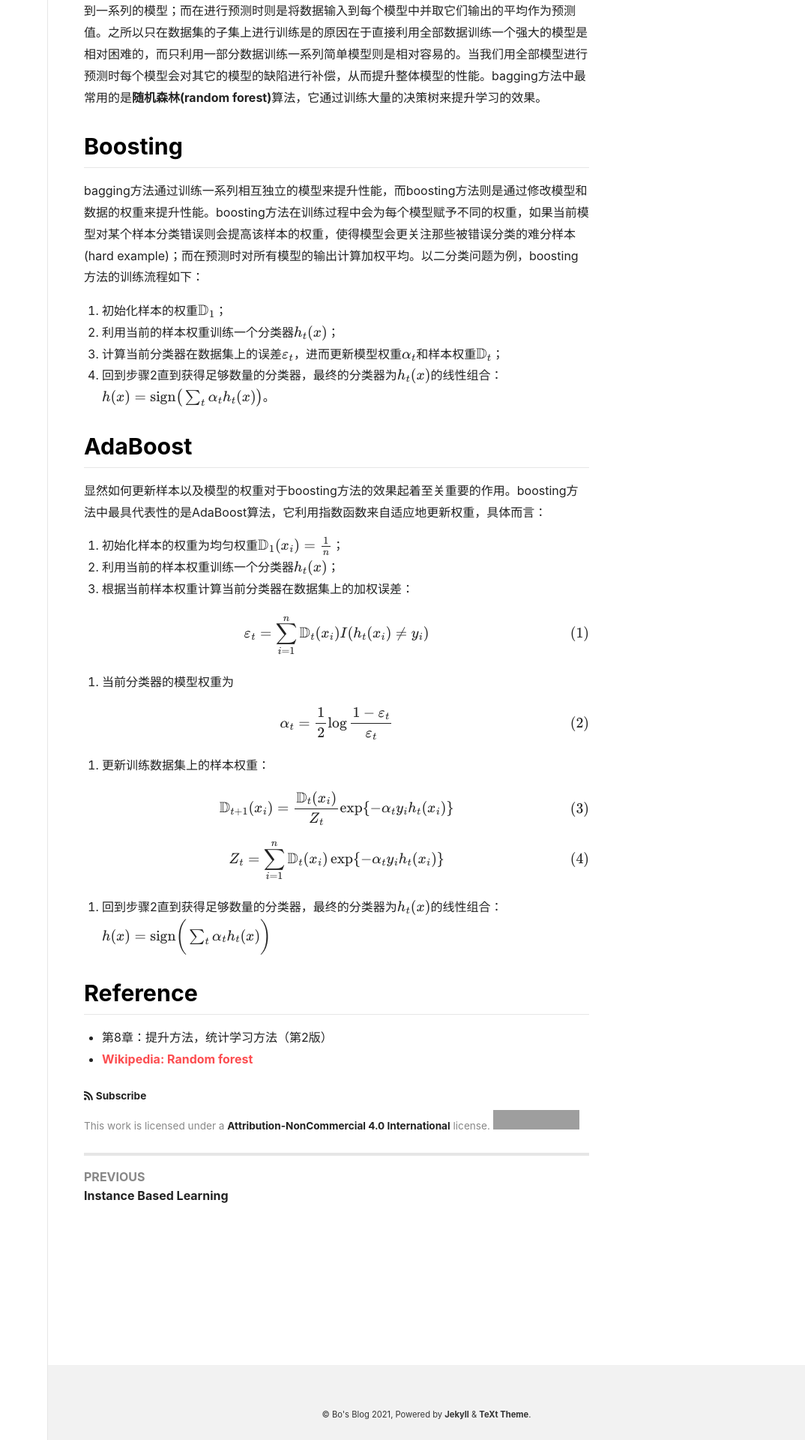
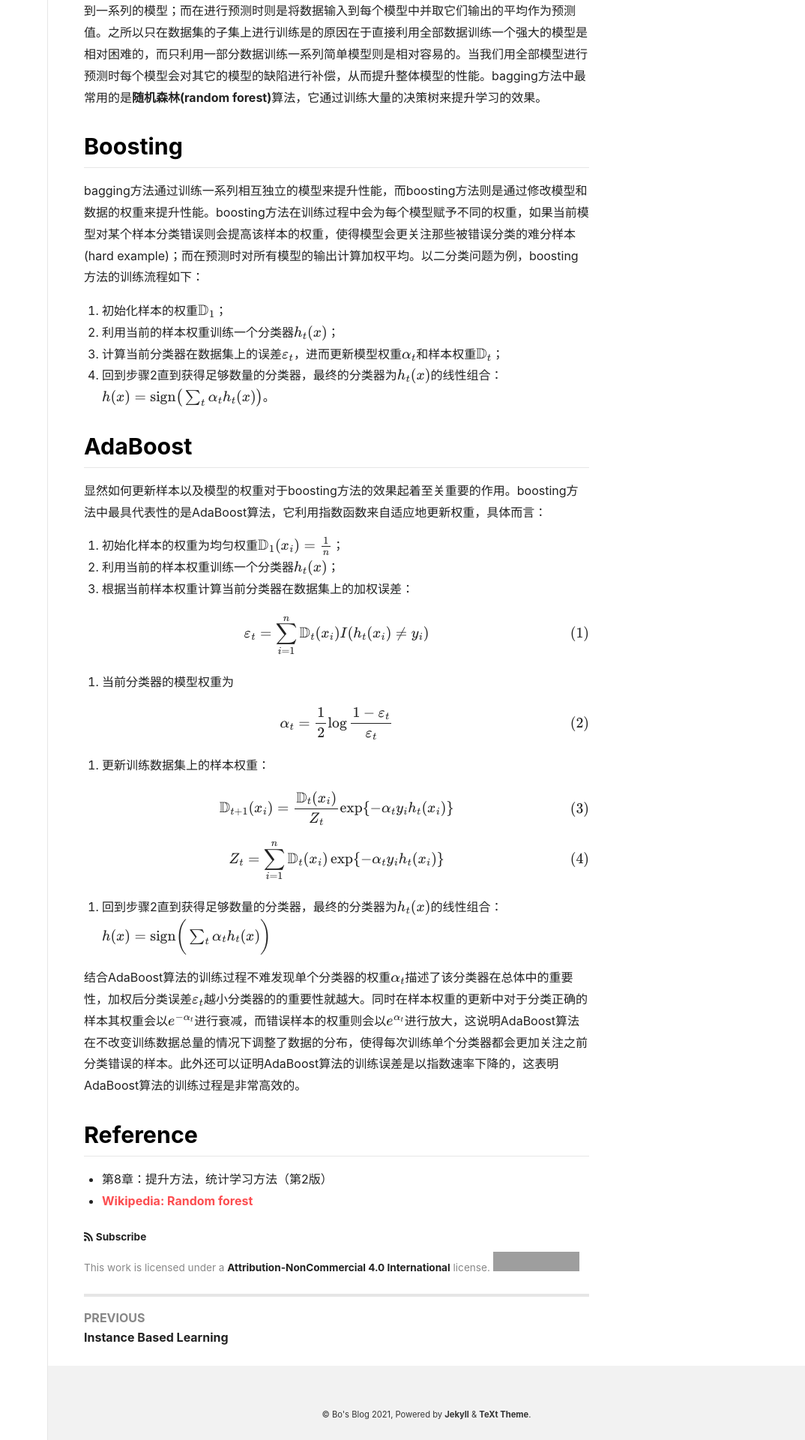
Before and after one commit to peng00bo00/peng00bo00_previous_blog, a Jekyll site: the page built from _posts/2021-09-07-OMSCS-ML-NOTES-05.md, in a window 1280 px wide. Shown: the part 661-2581 px from the top of the page at 75% size, without its empty margins (206-1280 px from the left). Built offline with Jekyll 4.4.1, drawn with Linux system fonts in a browser that asks for light colours; nearby versions of some CDN libraries; formulas are drawn with MathJax 3; grey boxes are pictures that could not be loaded.

Commit message:
Update 2021-09-07-OMSCS-ML-NOTES-05.md

```diff
--- a/_posts/2021-09-07-OMSCS-ML-NOTES-05.md
+++ b/_posts/2021-09-07-OMSCS-ML-NOTES-05.md
@@ -60,6 +60,8 @@ $$
 h(x) = \text{sign} \bigg( \sum_t \alpha_t h_t(x) \bigg)
 $$
 
+结合AdaBoost算法的训练过程不难发现单个分类器的权重$\alpha_t$描述了该分类器在总体中的重要性，加权后分类误差$\varepsilon_t$越小分类器的的重要性就越大。同时在样本权重的更新中对于分类正确的样本其权重会以$e^{-\alpha_t}$进行衰减，而错误样本的权重则会以$e^{\alpha_t}$进行放大，这说明AdaBoost算法在不改变训练数据总量的情况下调整了数据的分布，使得每次训练单个分类器都会更加关注之前分类错误的样本。此外还可以证明AdaBoost算法的训练误差是以指数速率下降的，这表明AdaBoost算法的训练过程是非常高效的。
+
 ## Reference
 
 - 第8章：提升方法，统计学习方法（第2版）
```
